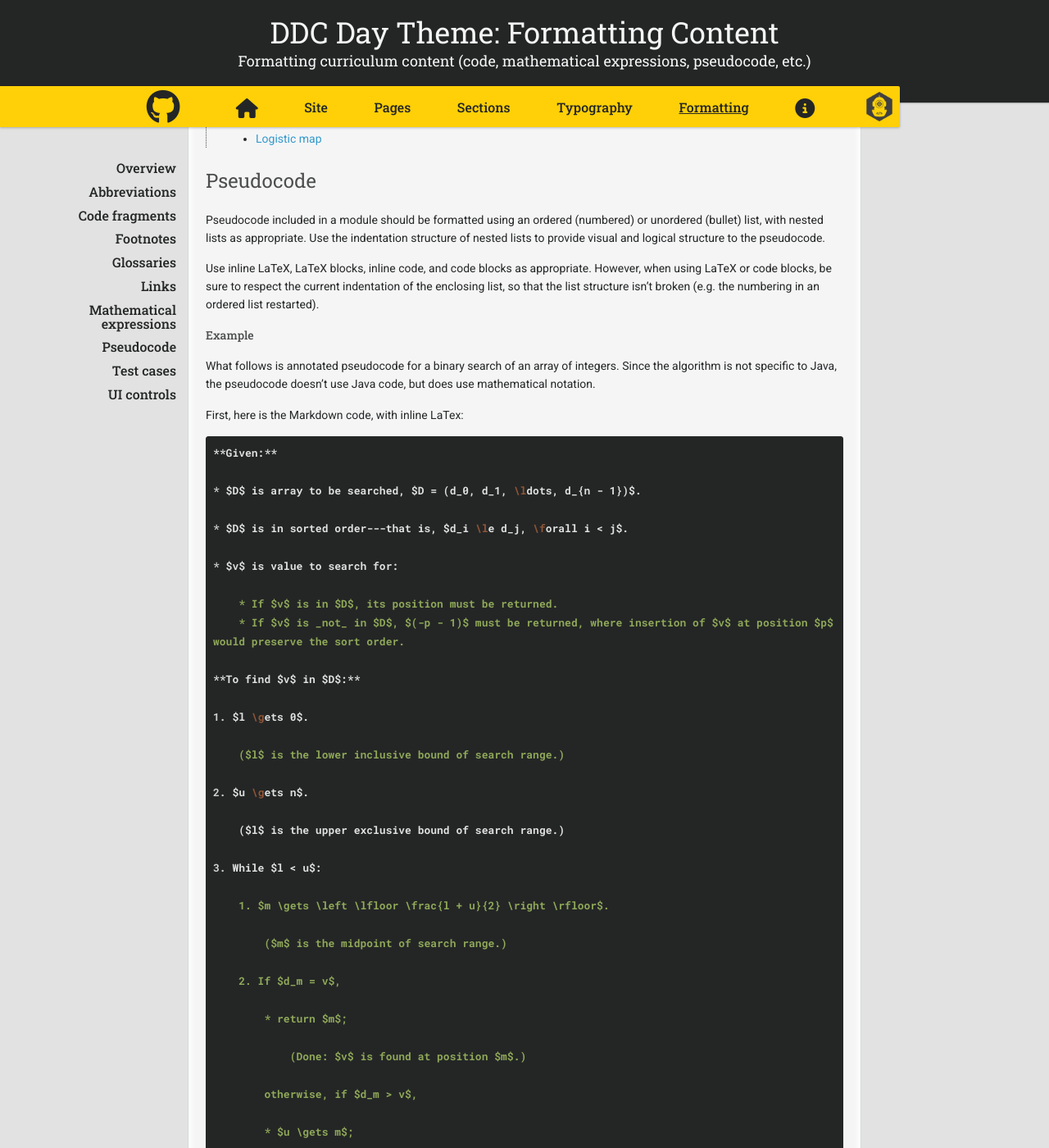
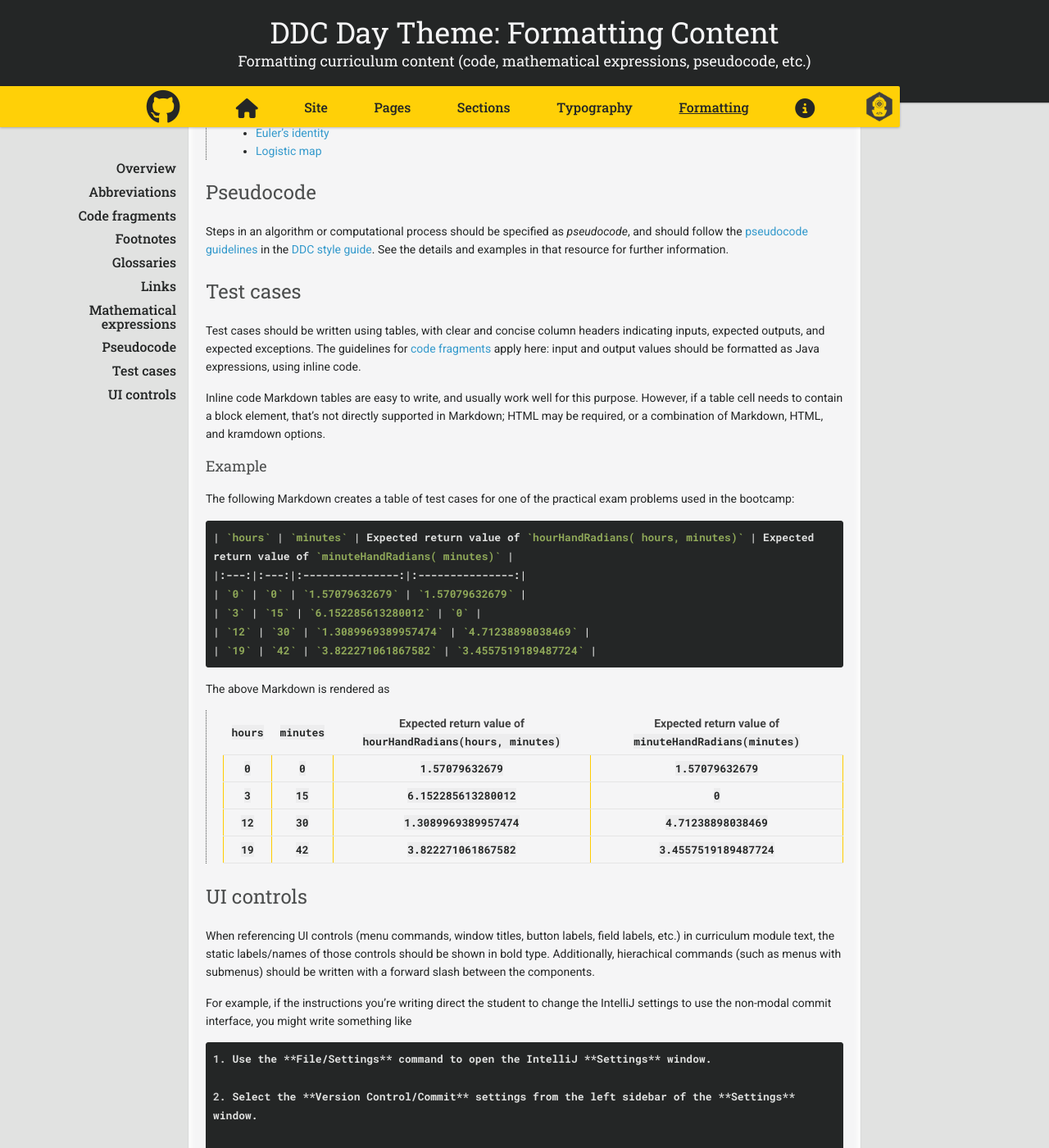
Before and after one commit to ddc-java/ddc-day, a Jekyll site: the page built from formatting.md, in a window 1280 px wide and 1400 px high, scrolled down 8658 px. Shown: the whole window at 82% size. Built offline with Jekyll 4.4.1, drawn with Linux system fonts in a browser that asks for light colours; nearby versions of some CDN libraries; our own code applies the rules of GitHub Pages for plain Markdown files; formulas are drawn with MathJax 3; some of the changed text lies outside the part shown.

Commit message:
Removal of pseudocode example

````diff
--- a/formatting.md
+++ b/formatting.md
@@ -78,7 +78,7 @@ For example, consider this sentence: "One Git command that is a major source of
 
 The proper way to format these monospaced fragments is with Markdown [_code blocks_](#code-blocks) and [_inline code_](#inline-code); these are generally converted to HTML `<pre>` and `<code>` elements.
 
-#### Inline code
+### Inline code
 
 Simple symbols, filenames, expressions, etc., that do not make up an entire statement, can be written as inline code, enclosed in backticks (<code>`</code>). (Note that a backtick is not the same as an apostrophe or single quote character.) For example,
 
@@ -91,7 +91,7 @@ is converted to HTML and rendered as
 > The first class of the Java standard library that most beginning programmers encounter is the `String` class.
 {:.render-example}
 
-#### Code blocks
+### Code blocks
 
 For classes, methods, or other multi-line code fragments---or even single-line fragments that comprise complete statements or complex expressions---use _fenced code blocks_, with language tags.
 
@@ -145,7 +145,7 @@ Even if a module includes a glossary, terms (including abbreviations) should be
 
 The Markdown extensions supported by kramdown include support for definition lists. However, please note that the syntax for definition lists is quite different from that for ordered and unordered lists.
 
-#### Example
+### Example
 
 A portion of a glossary of basic Git-related terms could be written as follows:
 
@@ -367,118 +367,7 @@ This is rendered as
 
 ## Pseudocode
 
-Pseudocode included in a module should be formatted using an ordered (numbered) or unordered (bullet) list, with nested lists as appropriate. Use the indentation structure of nested lists to provide visual and logical structure to the pseudocode.
-
-Use inline LaTeX, LaTeX blocks, inline code, and code blocks as appropriate. However, when using LaTeX or code blocks, be sure to respect the current indentation of the enclosing list, so that the list structure isn't broken (e.g. the numbering in an ordered list restarted).
-
-#### Example
-
-What follows is annotated pseudocode for a binary search of an array of integers. Since the algorithm is not specific to Java, the pseudocode doesn't use Java code, but does use mathematical notation.
-
-First, here is the Markdown code, with inline LaTex:
-
-```markdown
-**Given:**
-
-* $D$ is array to be searched, $D = (d_0, d_1, \ldots, d_{n - 1})$.
-
-* $D$ is in sorted order---that is, $d_i \le d_j, \forall i < j$.
-
-* $v$ is value to search for:
-
-    * If $v$ is in $D$, its position must be returned.
-    * If $v$ is _not_ in $D$, $(-p - 1)$ must be returned, where insertion of $v$ at position $p$ would preserve the sort order.
-
-**To find $v$ in $D$:**
-
-1. $l \gets 0$.
-
-    ($l$ is the lower inclusive bound of search range.)
-
-2. $u \gets n$.
-
-    ($l$ is the upper exclusive bound of search range.)
-
-3. While $l < u$:
-
-    1. $m \gets \left \lfloor \frac{l + u}{2} \right \rfloor$.
-
-        ($m$ is the midpoint of search range.)
-
-    2. If $d_m = v$,
-
-        * return $m$;
-
-            (Done: $v$ is found at position $m$.)
-
-        otherwise, if $d_m > v$,
-
-        * $u \gets m$;
-
-            ($d_m$ is too high, so updated search range should end at $m$.)
-
-        otherwise,
-
-        * $l \gets m + 1$.
-
-            ($d_m$ is too low, so updated search range should start at $m + 1$.)
-
-4. Return $(-u - 1)$.
-
-    ($v$ is not in $D$, but inserting $v$ at position $u$ would preserve the sorted order.)
-```
-
-Now, the rendered output:
-
-> **Given:**
->
-> * $D$ is array to be searched, $D = (d_0, d_1, \ldots, d_{n - 1})$.
->
-> * $D$ is in sorted order---that is, $d_i \le d_j, \forall i < j$.
->
-> * $v$ is value to search for:
->
->     * If $v$ is in $D$, its position must be returned.
->     * If $v$ is _not_ in $D$, $(-p - 1)$ must be returned, where insertion of $v$ at position $p$ would preserve the sort order.
->
-> **To find $v$ in $D$:**
->
-> 1. $l \gets 0$.
->
->     ($l$ is the lower inclusive bound of search range.)
->
-> 2. $u \gets n$.
->
->     ($l$ is the upper exclusive bound of search range.)
->
-> 3. While $l < u$:
->
->     1. $m \gets \left \lfloor \frac{l + u}{2} \right \rfloor$.
->
->         ($m$ is the midpoint of search range.)
->
->     2. If $d_m = v$,
->
->         * return $m$;
->
->             (Done: $v$ is found at position $m$.)
->
->         otherwise, if $d_m > v$,
->
->         * $u \gets m$;
->
->             ($d_m$ is too high, so updated search range should end at $m$.)
->
->         otherwise,
->
->         * $l \gets m + 1$.
->
->             ($d_m$ is too low, so updated search range should start at $m + 1$.)
->
-> 4. Return $(-u - 1)$.
->
->     ($v$ is not in $D$, but inserting $v$ at position $u$ would preserve the sorted order.)
-{:.render-example}
+Steps in an algorithm or computational process should be specified as _pseudocode_, and should follow the [pseudocode guidelines](/style-guide/pseudocode) in the [DDC style guide](/style-guide). See the details and examples in that resource for further information.
 
 ## Test cases
 
@@ -486,7 +375,7 @@ Test cases should be written using tables, with clear and concise column headers
 
 Inline code Markdown tables are easy to write, and usually work well for this purpose. However, if a table cell needs to contain a block element, that's not directly supported in Markdown; HTML may be required, or a combination of Markdown, HTML, and kramdown options.
 
-#### Example
+### Example
 
 The following Markdown creates a table of test cases for one of the practical exam problems used in the bootcamp:
 
````
